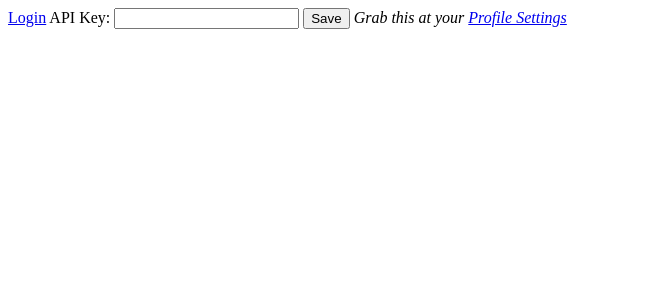
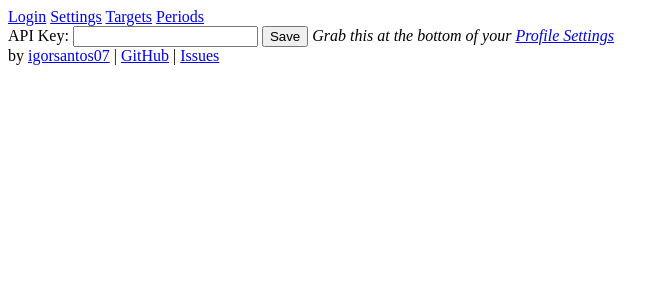
Before and after one commit to igorsantos07/clockify-targets, a SvelteKit app: page /login in a window 1280 px wide. Shown: the top 300 px of the page, without its empty margins (0-669 px from the left). Built offline with nearby package versions, Linux system fonts and the light colour scheme.

Commit message:
#11 barebones header+footer

```diff
--- a/src/routes/+layout.svelte
+++ b/src/routes/+layout.svelte
@@ -1,3 +1,14 @@
-<a href="/login">Login</a> <!-- FIXME add some sort of auth helper to identify if there's an API key available -->
+<header>
+	<a href="/login">Login</a> <!-- FIXME add some sort of auth helper to identify if there's an API key available -->
+	<a href="/settings">Settings</a> <!-- TODO -->
+	<a href="/targets">Targets</a> <!-- TODO -->
+	<a href="/periods">Periods</a> <!-- TODO -->
+</header>
 
-<slot></slot>
+<slot/>
+
+<footer>
+	by <a href="https://github.com/igorsantos07/" target="_blank">igorsantos07</a> |
+	<a href="https://github.com/igorsantos07/clockify-monthly-tracker" target="_blank">GitHub</a> |
+	<a href="https://github.com/igorsantos07/clockify-monthly-tracker/issues" target="_blank">Issues</a>
+</footer>
--- a/src/routes/login/+page.svelte
+++ b/src/routes/login/+page.svelte
@@ -12,4 +12,4 @@ function doSave() {
 API Key:
 <input bind:value={key}/>
 <button on:click={doSave}>Save</button>
-<em>Grab this at your <a href="https://app.clockify.me/user/settings" target="_blank">Profile Settings</a></em>
+<em>Grab this at the bottom of your <a href="https://app.clockify.me/user/settings" target="_blank">Profile Settings</a></em>
```
